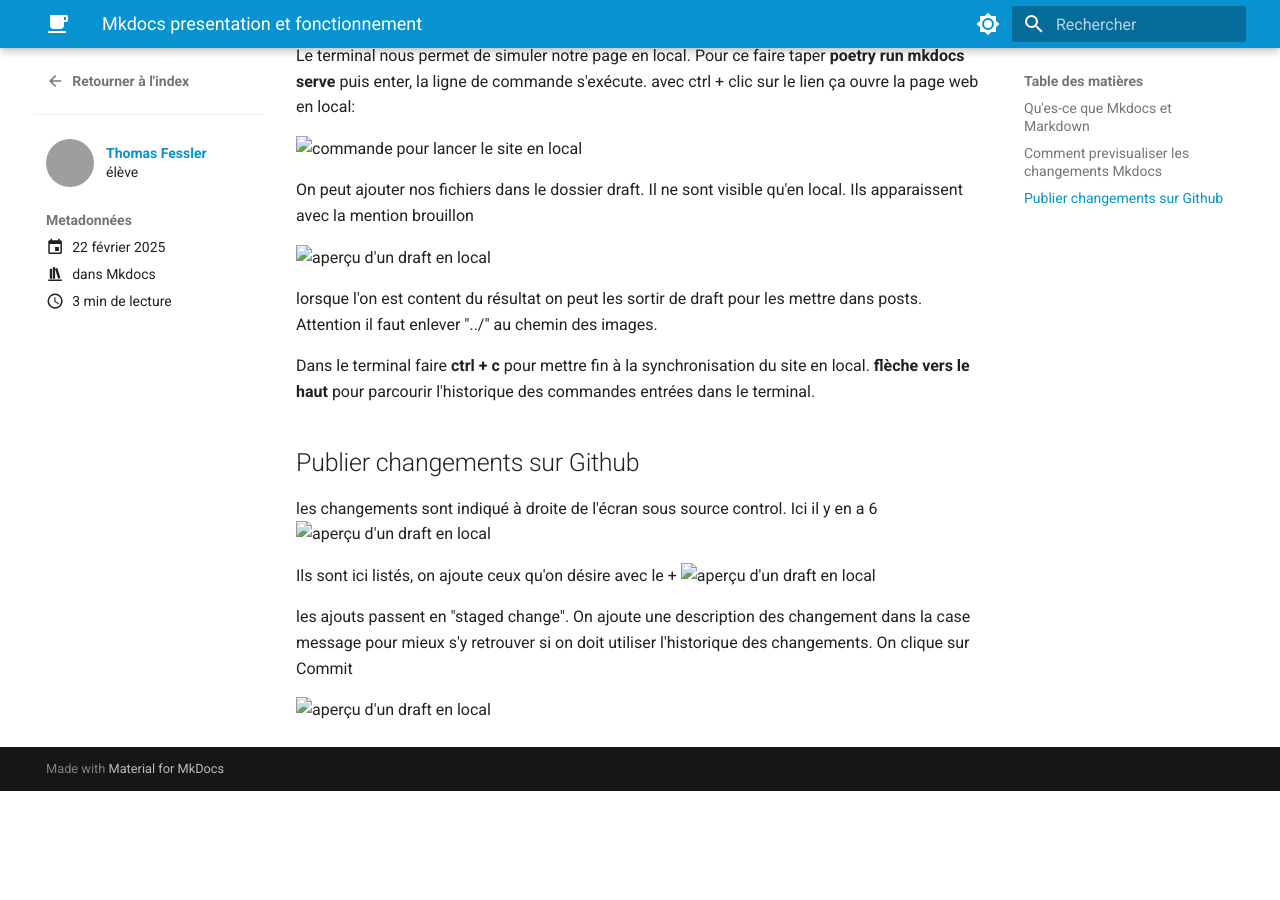
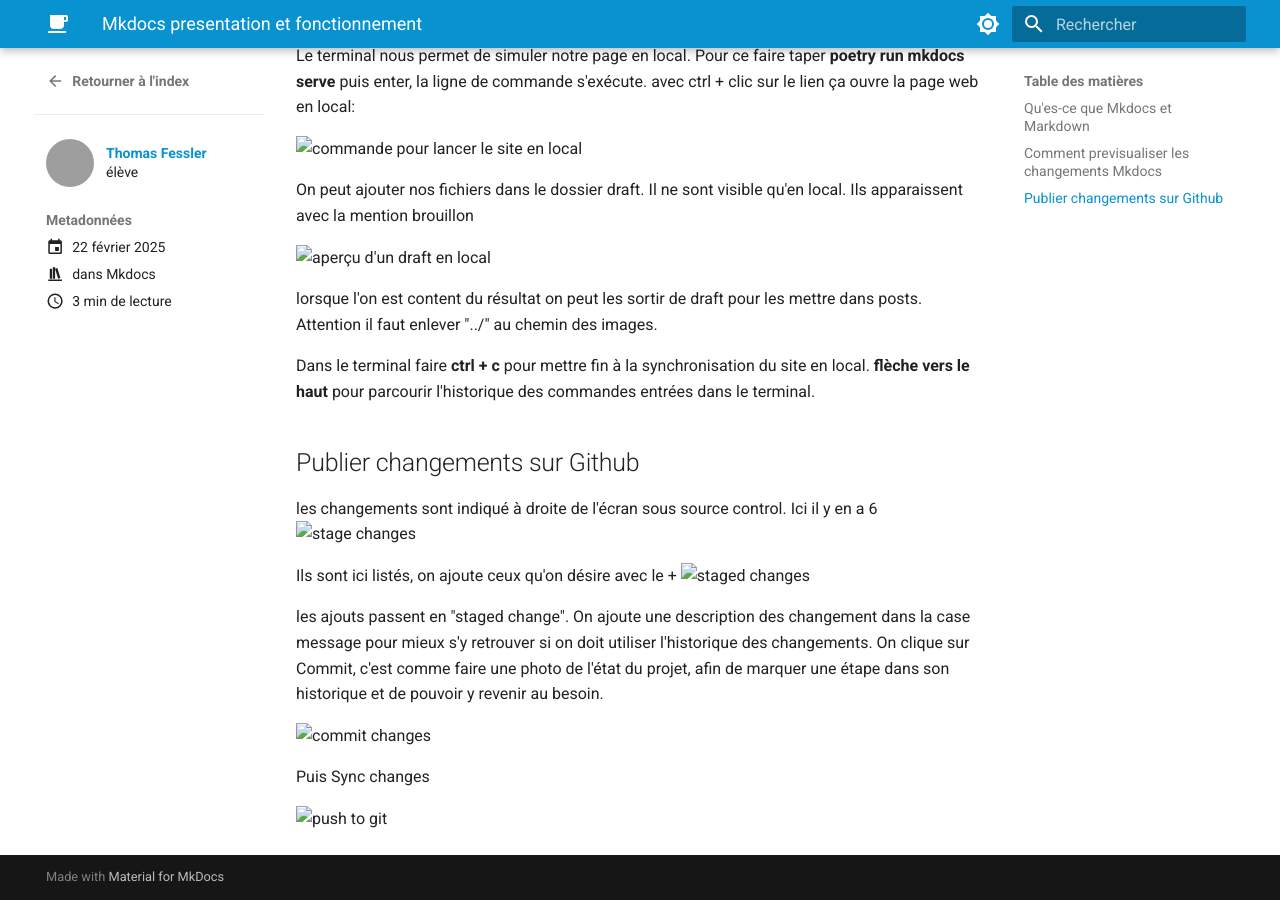
Before and after one commit to electro-cafe/electro-cafe.github.io, an MkDocs documentation site: the page built from docs/blog/posts/Mkdocs.md, in a window 1280 px wide and 900 px high, scrolled down 679 px. Built offline with MkDocs 1.6.1 and Material for MkDocs 9.7.7, drawn with Linux system fonts in a browser that asks for light colours; before the commit the page ends 1470 px from its top, so only the background shows below that; grey boxes are pictures that could not be loaded.

Commit message:
description mkdocs, markdown et processus pour consulter le blog en local ainsi que le push sur git

```diff
--- a/docs/blog/posts/Mkdocs.md
+++ b/docs/blog/posts/Mkdocs.md
@@ -50,12 +50,16 @@ Dans le terminal faire **ctrl + c** pour mettre fin à la synchronisation du sit
 ## Publier changements sur Github
 
 les changements sont indiqué à droite de l'écran sous source control. Ici il y en a 6
-![aperçu d'un draft en local](../../../../sources/images/icone_changement.png "aperçu d'un draft en local")
+![stage changes](../../../../sources/images/icone_changement.png "stage changes")
 
 Ils sont ici listés, on ajoute ceux qu'on désire avec le +
-![aperçu d'un draft en local](../../../../sources/images/Stash_files.png "aperçu d'un draft en local")
+![staged changes](../../../../sources/images/Stash_files.png "staged changes")
 
 les ajouts passent en "staged change". On ajoute une description des changement dans la case message pour mieux s'y retrouver si on doit utiliser l'historique des changements.
-On clique sur Commit
+On clique sur Commit, c'est comme faire une photo de l'état du projet, afin de marquer une étape dans son historique et de pouvoir y revenir au besoin.
 
-![aperçu d'un draft en local](../../../../sources/images/staged_changes.png "aperçu d'un draft en local")
+![commit changes](../../../../sources/images/staged_changes.png "commit changes")
+
+Puis Sync changes
+
+![push to git](../../../../sources/images/push.png "push to git")
```
Also changed, not shown: docs/sources/images/push.png (added).
